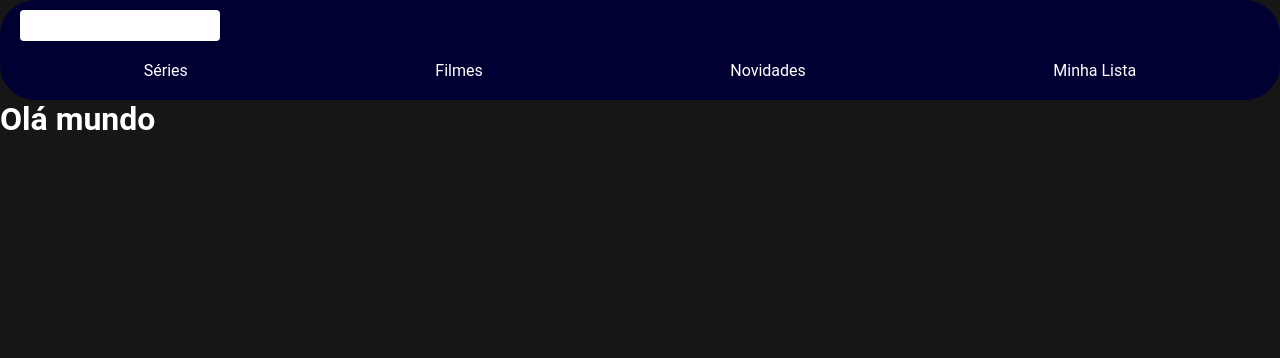
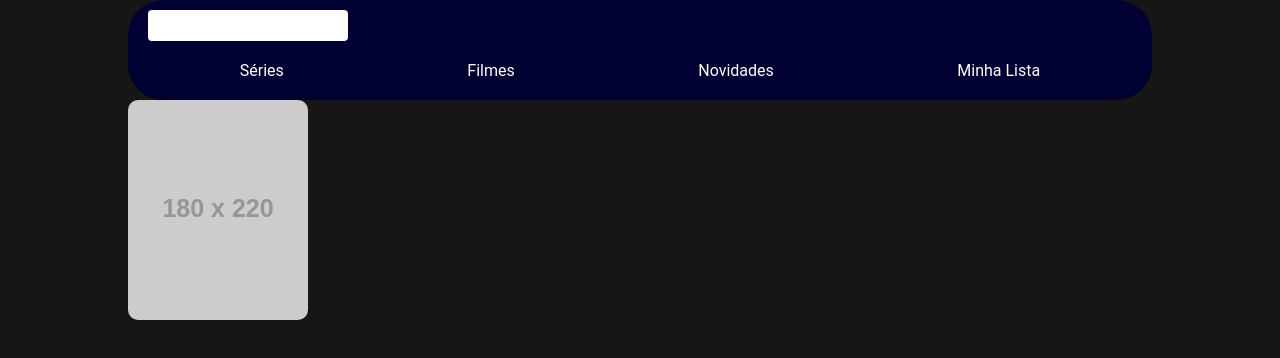
Before and after one commit to KaykyDion/DevFlix, a React (Vite) app: page / in a window 1280 px wide. Shown: the top 358 px of the page. Built offline with nearby package versions, Linux system fonts and the light colour scheme; no server answers.

Commit message:
Criando componente MovieItem

```diff
--- a/package.json
+++ b/package.json
@@ -10,6 +10,7 @@
     "preview": "vite preview"
   },
   "dependencies": {
+    "prop-types": "^15.8.1",
     "react": "^18.3.1",
     "react-dom": "^18.3.1"
   },
--- a/src/App.jsx
+++ b/src/App.jsx
@@ -1,17 +1,19 @@
-
 import { ThemeProvider } from "styled-components";
 import { getMoviesByListName, listNames } from "./services/moviesApi";
 import { theme } from "./theme/theme";
 import { GlobalStyle } from "./globalStyle";
 import Header from "./components/Header";
+import MovieItem from "./components/MovieItem";
 
 function App() {
 	getMoviesByListName(listNames.popular);
 	return (
 		<ThemeProvider theme={theme}>
 			<GlobalStyle />
-      <Header />
-			<h1>Olá mundo</h1>
+			<div className="container">
+				<Header />
+				<MovieItem title="Twisters" cardImg="https://placehold.co/180x220" />
+			</div>
 		</ThemeProvider>
 	);
 }
--- /dev/null
+++ b/src/components/MovieItem/index.jsx
@@ -0,0 +1,19 @@
+import { MovieCard } from "./styles";
+import PropTypes from "prop-types";
+
+const MovieItem = ({ cardImg, title }) => {
+	return (
+		<MovieCard title={title}>
+			<a href="https://www.youtube.com">
+				<img src={cardImg} alt={title} />
+			</a>
+		</MovieCard>
+	);
+};
+
+MovieItem.propTypes = {
+	cardImg: PropTypes.string,
+	title: PropTypes.string,
+};
+
+export default MovieItem;
--- /dev/null
+++ b/src/components/MovieItem/styles.js
@@ -0,0 +1,21 @@
+import styled from "styled-components";
+
+export const MovieCard = styled.div`
+	border-radius: 10px;
+	width: 180px;
+	height: 220px;
+	transition: 0.4s;
+	cursor: pointer;
+
+	&:hover {
+		transform: scale(1.05);
+		box-shadow: 0 0 3px #cc00cc, 0 0 6px #cc00cc, 0 0 9px #cc00cc,
+			0 0 12px #cc00cc;
+	}
+
+	img {
+		width: 100%;
+		height: 100%;
+		border-radius: 10px;
+	}
+`;
--- a/src/globalStyle.js
+++ b/src/globalStyle.js
@@ -1,5 +1,4 @@
 import { createGlobalStyle } from "styled-components";
-
 
 export const GlobalStyle = createGlobalStyle`
   * {
@@ -9,6 +8,12 @@ export const GlobalStyle = createGlobalStyle`
     font-family: "Roboto", sans-serif;
     list-style: none;
   }
+
+	.container {
+		max-width: 1024px;
+		width: 100%;
+		margin: 0 auto;
+	}
 
   body {
     background-color: ${({ theme }) => theme.colors.background};
```
Also changed, not shown: src/components/Header/index.jsx (indentation only), 1 other file (tests, documents, lock files or other folders).
